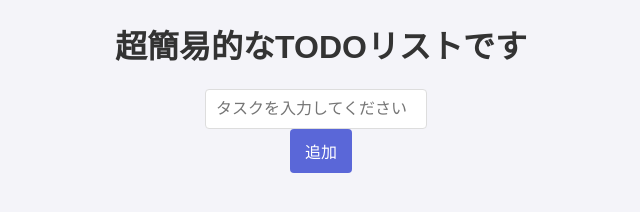
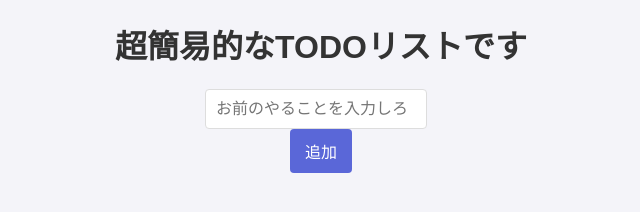
Before and after one commit to ZumeShougo/todo-list-01, a plain HTML site: page index.html in a window 1280 px wide. Shown: the full height of the page, 319-959 px from the left. Drawn offline with Linux system fonts and the light colour scheme.

Commit message:
add message

```diff
--- a/index.html
+++ b/index.html
@@ -8,7 +8,7 @@
     </head>
     <body>
         <h1>超簡易的なTODOリストです</h1>
-        <input type="text" id="taskInput" placeholder="タスクを入力してください">
+        <input type="text" id="taskInput" placeholder="お前のやることを入力しろ">
         <button onclick="addTask()">追加</button>
         <ul id="taskList"></ul>
         <script src="common.js"></script>
```
